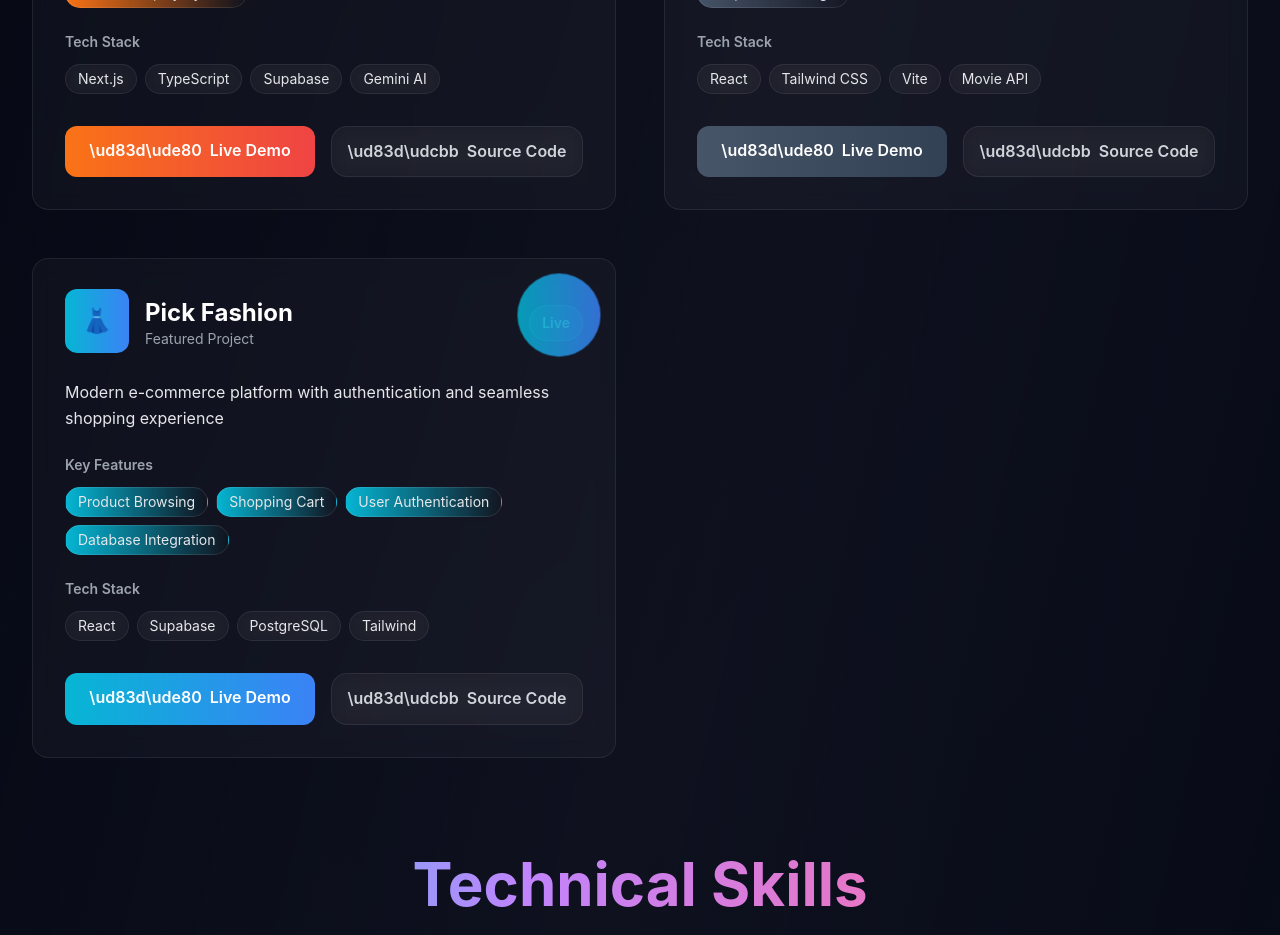
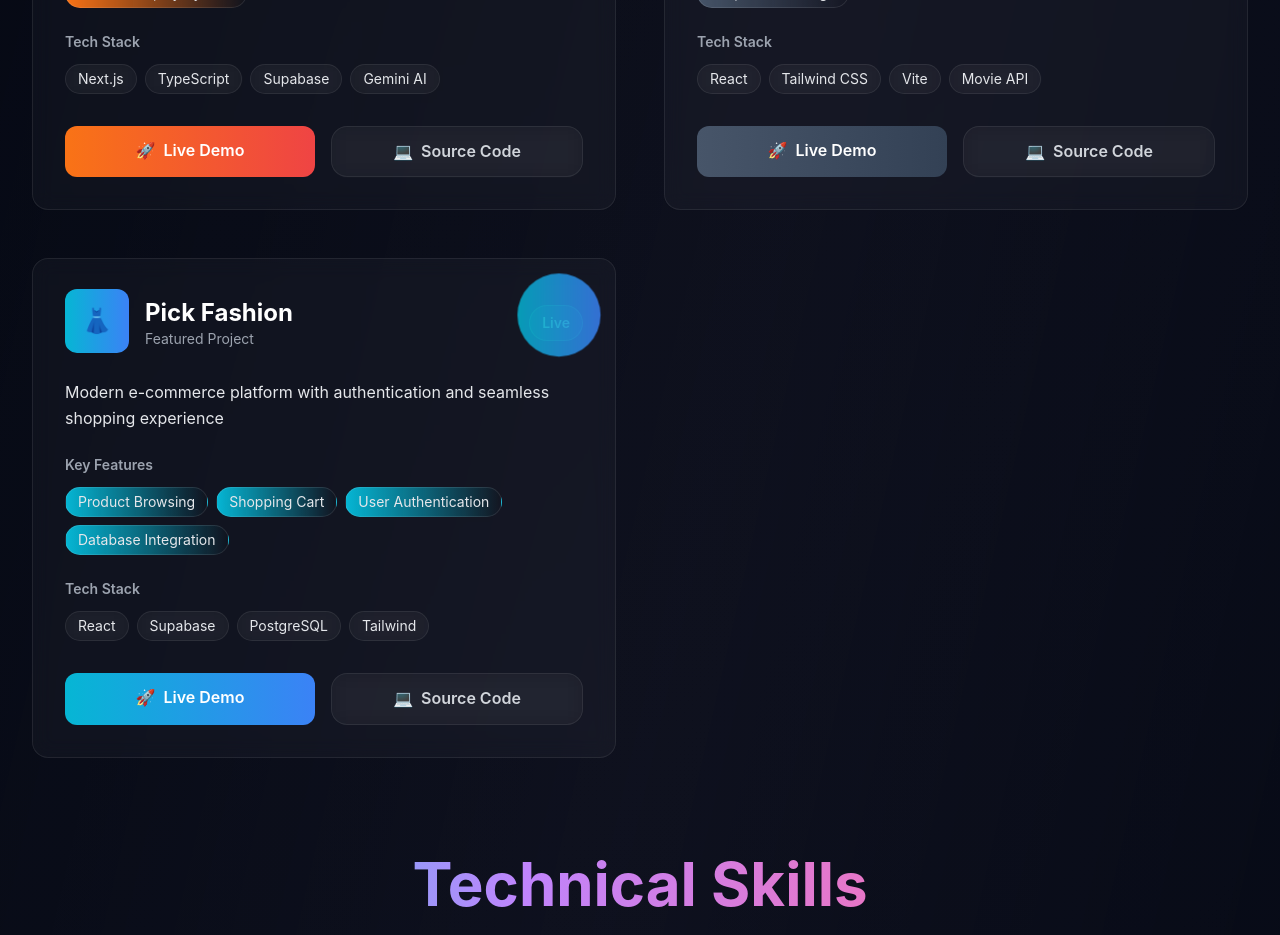
Before and after one commit to Danny7d/Portfolio, a Next.js app: page / in a window 1280 px wide. Shown: the part 2060-2995 px from the top of the page. Built offline with nearby package versions, Linux system fonts and the light colour scheme.

Commit message:
fix: correct broken emoji escape sequences

```diff
--- a/components/ModernProjects.tsx
+++ b/components/ModernProjects.tsx
@@ -14,7 +14,7 @@ function ModernProjects() {
       liveUrl: "https://tably.site",
       githubUrl: "https://github.com/Danny7d/Tably",
       gradient: "from-orange-500 to-red-500",
-      icon: "\ud83c\udf7d\ufe0f",
+      icon: "🍽️",
     },
     {
       name: "Movie Mint",
@@ -30,7 +30,7 @@ function ModernProjects() {
       liveUrl: "https://movie-mint-d.vercel.app/",
       githubUrl: "https://github.com/Danny7d/Movie-Mint",
       gradient: "from-slate-600 to-slate-700",
-      icon: "\ud83c\udfac",
+      icon: "🎬",
     },
     {
       name: "Pick Fashion",
@@ -46,7 +46,7 @@ function ModernProjects() {
       liveUrl: "https://pick-fashion.vercel.app/",
       githubUrl: "https://github.com/Danny7d/Pick-Fashion",
       gradient: "from-cyan-500 to-blue-500",
-      icon: "\ud83d\udc57",
+      icon: "👗",
     },
   ];
 
@@ -151,7 +151,7 @@ function ModernProjects() {
                     className={`flex-1 text-center py-3 bg-gradient-to-r ${project.gradient} text-white font-semibold rounded-xl hover-glow hover-scale transition-all duration-300`}
                   >
                     <span className="flex items-center justify-center space-x-2">
-                      <span>\ud83d\ude80</span>
+                      <span>🚀</span>
                       <span>Live Demo</span>
                     </span>
                   </a>
@@ -162,7 +162,7 @@ function ModernProjects() {
                     className="flex-1 text-center py-3 glass glass-hover text-gray-300 font-semibold rounded-xl border border-gray-600 hover:border-cyan-400 hover:text-cyan-400 transition-all duration-300"
                   >
                     <span className="flex items-center justify-center space-x-2">
-                      <span>\ud83d\udcbb</span>
+                      <span>💻</span>
                       <span>Source Code</span>
                     </span>
                   </a>
```
